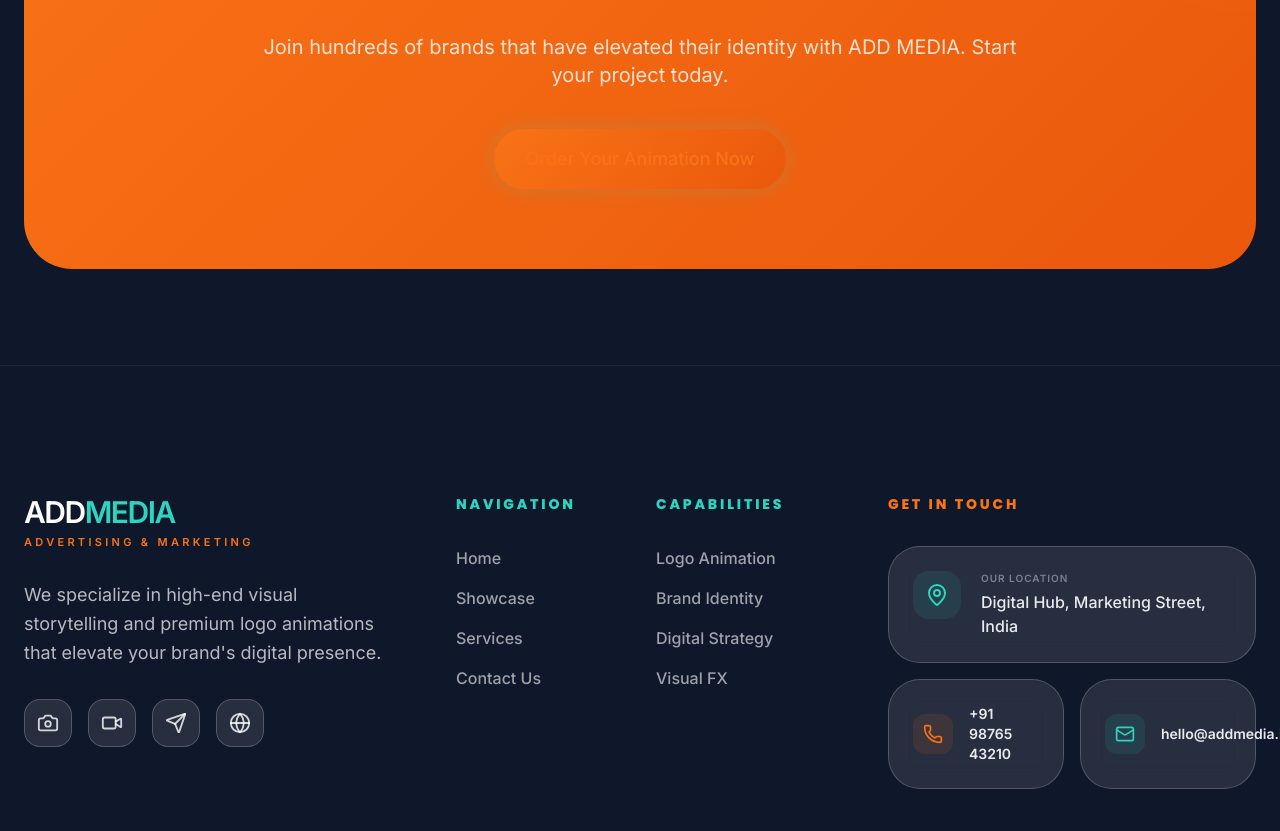
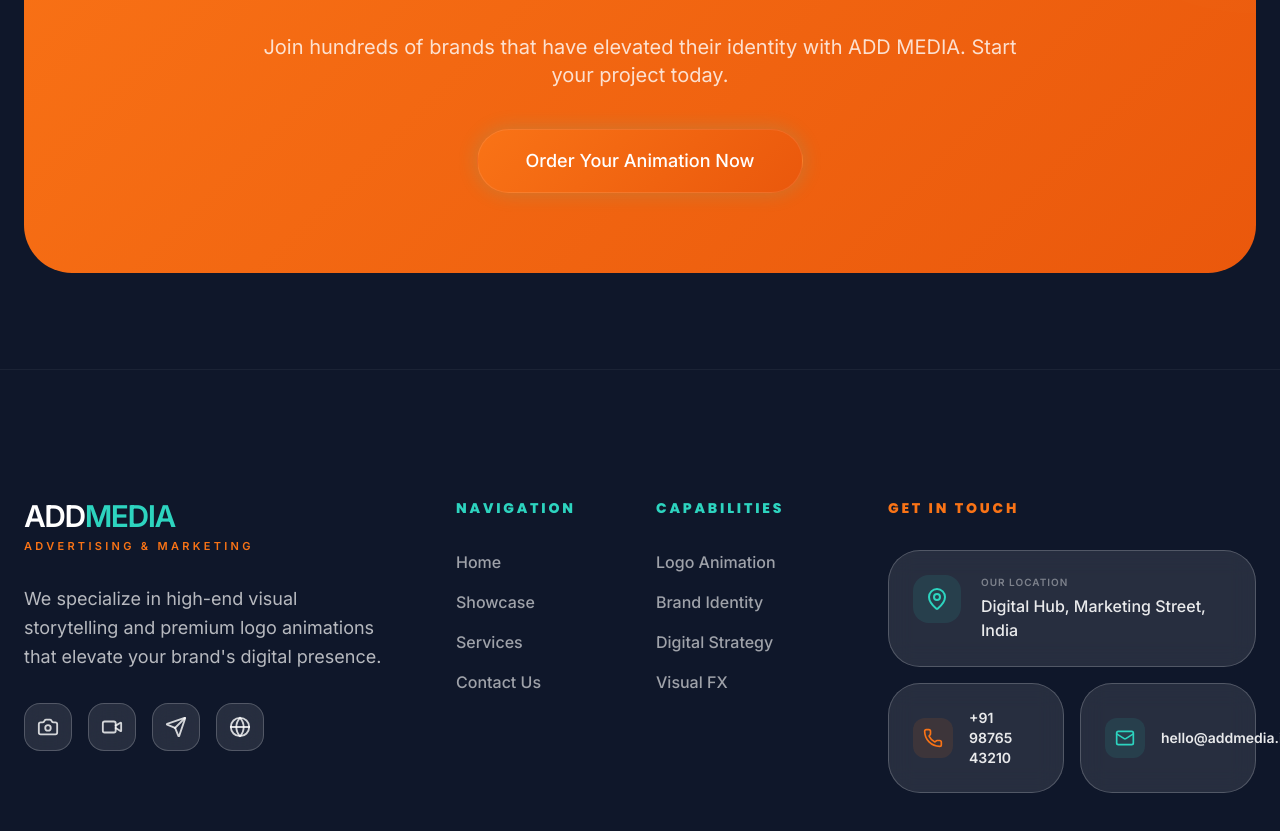
Before and after one commit to vivekverma807/ADD-MEDIA, a React (Vite) app: page / in a window 1280 px wide. Shown: the part 1920-2751 px from the top of the page. Built offline with nearby package versions, Linux system fonts and the light colour scheme.

Commit message:
feat: implement home page with services section and configure global styles and meta tags

```diff
--- a/src/pages/Home.tsx
+++ b/src/pages/Home.tsx
@@ -36,7 +36,7 @@ export default function Home() {
       <Hero />
 
       {/* Services Section */}
-      <section className="py-24 relative">
+      <section id="services" className="py-24 relative">
         <div className="container mx-auto px-6">
           <div className="text-center max-w-3xl mx-auto mb-20">
             <h2 className="text-4xl md:text-5xl font-black mb-6">Our Expert Services</h2>
@@ -81,7 +81,7 @@ export default function Home() {
                 Join hundreds of brands that have elevated their identity with ADD MEDIA. Start your project today.
               </p>
               <Link to="/order">
-                <Button size="lg" className="bg-white text-accent-orange hover:bg-white/90 shadow-2xl">
+                <Button size="lg" className="bg-primary text-white hover:bg-primary/90 shadow-2xl px-12 h-16 text-lg border border-white/10">
                   Order Your Animation Now
                 </Button>
               </Link>
```
